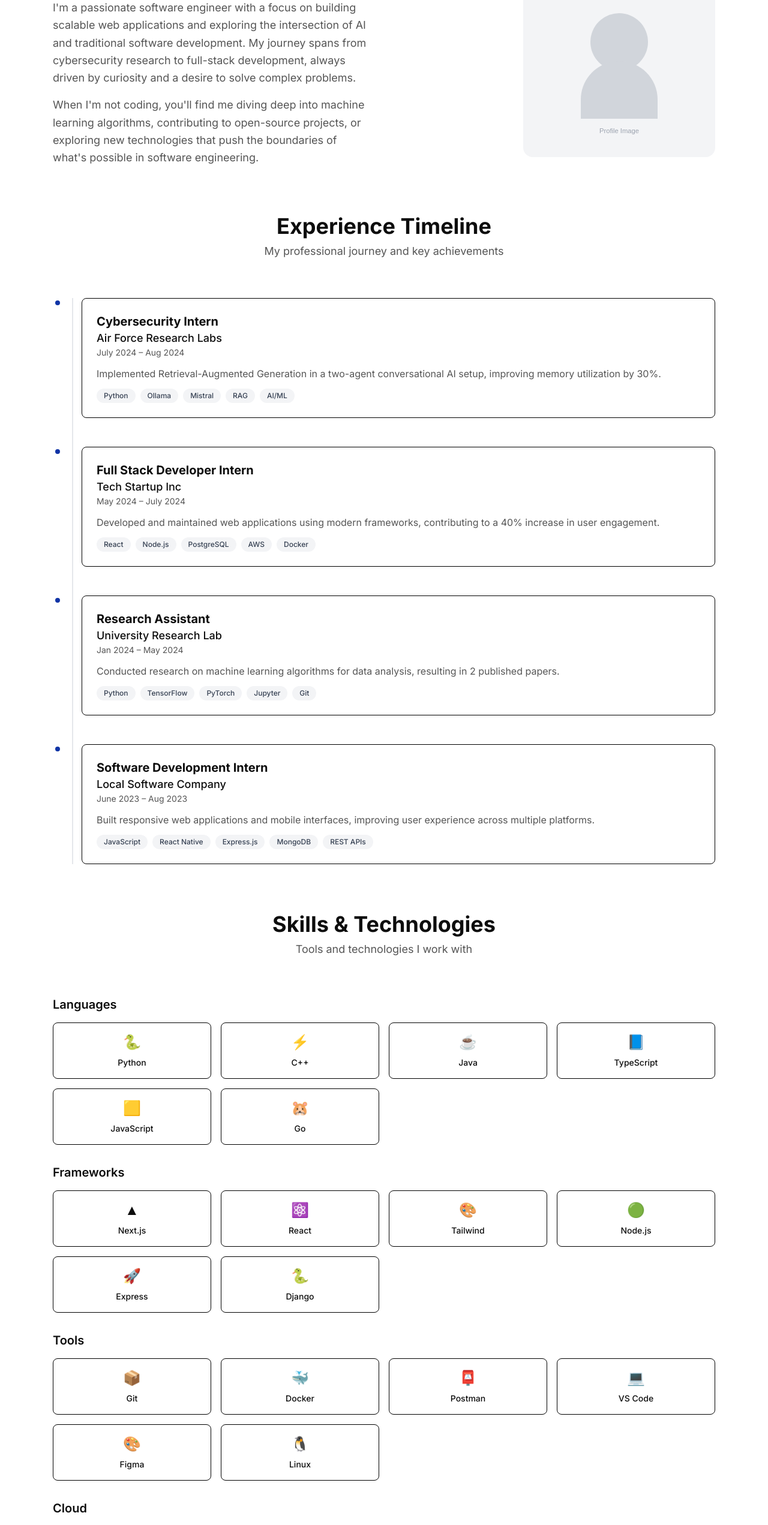
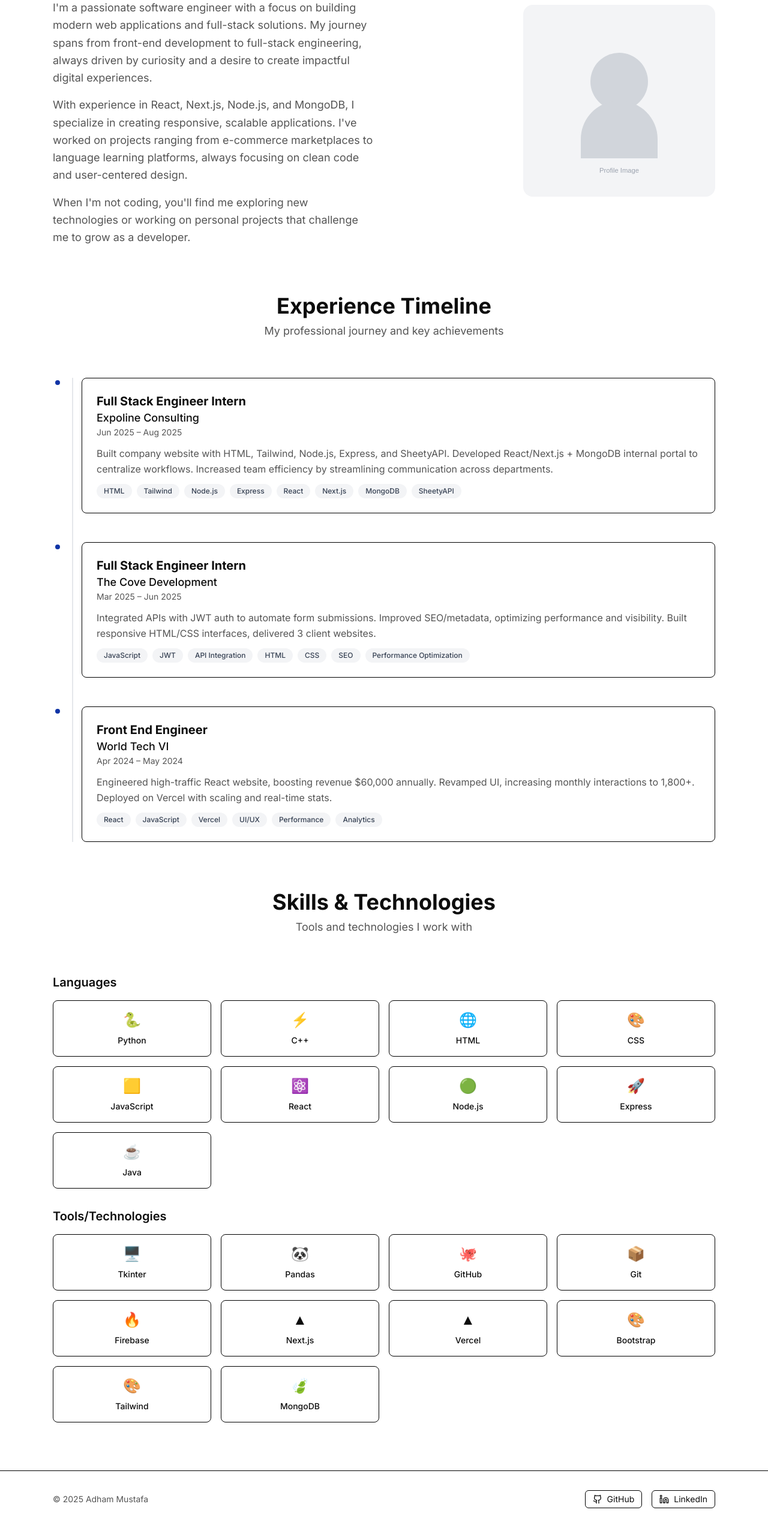
Before and after one commit to adhoomy/personal-portfolio, a Next.js app: page /about in a window 1280 px wide. Shown: the part 234-2777 px from the top of the page at 60% size. Built offline with nearby package versions, Linux system fonts and the light colour scheme.

Commit message:
Update portfolio with real resume data and fix project filters

```diff
--- a/app/about/page.tsx
+++ b/app/about/page.tsx
@@ -9,32 +9,25 @@ export default function About() {
     Languages: [
       { name: "Python", icon: "🐍" },
       { name: "C++", icon: "⚡" },
-      { name: "Java", icon: "☕" },
-      { name: "TypeScript", icon: "📘" },
+      { name: "HTML", icon: "🌐" },
+      { name: "CSS", icon: "🎨" },
       { name: "JavaScript", icon: "🟨" },
-      { name: "Go", icon: "🐹" },
-    ],
-    Frameworks: [
-      { name: "Next.js", icon: "▲" },
       { name: "React", icon: "⚛️" },
-      { name: "Tailwind", icon: "🎨" },
       { name: "Node.js", icon: "🟢" },
       { name: "Express", icon: "🚀" },
-      { name: "Django", icon: "🐍" },
+      { name: "Java", icon: "☕" },
     ],
-    Tools: [
+    "Tools/Technologies": [
+      { name: "Tkinter", icon: "🖥️" },
+      { name: "Pandas", icon: "🐼" },
+      { name: "GitHub", icon: "🐙" },
       { name: "Git", icon: "📦" },
-      { name: "Docker", icon: "🐳" },
-      { name: "Postman", icon: "📮" },
-      { name: "VS Code", icon: "💻" },
-      { name: "Figma", icon: "🎨" },
-      { name: "Linux", icon: "🐧" },
-    ],
-    Cloud: [
-      { name: "AWS", icon: "☁️" },
-      { name: "Azure", icon: "🔵" },
+      { name: "Firebase", icon: "🔥" },
+      { name: "Next.js", icon: "▲" },
       { name: "Vercel", icon: "▲" },
-      { name: "Netlify", icon: "🌐" },
+      { name: "Bootstrap", icon: "🎨" },
+      { name: "Tailwind", icon: "🎨" },
+      { name: "MongoDB", icon: "🍃" },
     ],
   };
 
@@ -54,7 +47,7 @@ export default function About() {
   return (
     <div className="py-20">
       {/* About Me Section */}
-      <section className="grid lg:grid-cols-2 gap-12 items-center mb-20">
+      <section className="grid lg:grid-cols-2 gap-8 items-center mb-20">
         <motion.div
           initial={{ opacity: 0, x: -20, y: 20 }}
           animate={{ opacity: 1, x: 0, y: 0 }}
@@ -66,15 +59,19 @@ export default function About() {
           </h1>
           <div className="space-y-4 text-lg leading-relaxed">
             <p className="text-secondary">
-              I'm a passionate software engineer with a focus on building scalable web applications
-              and exploring the intersection of AI and traditional software development. My journey
-              spans from cybersecurity research to full-stack development, always driven by curiosity
-              and a desire to solve complex problems.
+              I'm a passionate software engineer with a focus on building modern web applications
+              and full-stack solutions. My journey spans from front-end development to full-stack
+              engineering, always driven by curiosity and a desire to create impactful digital experiences.
             </p>
             <p className="text-secondary">
-              When I'm not coding, you'll find me diving deep into machine learning algorithms,
-              contributing to open-source projects, or exploring new technologies that push the
-              boundaries of what's possible in software engineering.
+              With experience in React, Next.js, Node.js, and MongoDB, I specialize in creating
+              responsive, scalable applications. I've worked on projects ranging from e-commerce
+              marketplaces to language learning platforms, always focusing on clean code and
+              user-centered design.
+            </p>
+            <p className="text-secondary">
+              When I'm not coding, you'll find me exploring new technologies or working on
+              personal projects that challenge me to grow as a developer.
             </p>
           </div>
         </motion.div>
--- a/app/contact/page.tsx
+++ b/app/contact/page.tsx
@@ -24,14 +24,7 @@ export default function Contact() {
           className="flex flex-col sm:flex-row items-center justify-center gap-4 mb-10"
         >
           <motion.a
-            href="mailto:adham@example.com"
-            className="px-6 py-3 rounded-xl font-semibold text-white bg-royal-blue hover:bg-royal-blue-light transition-all duration-200 hard-shadow-sm diagonal-hover hover:hard-shadow active:scale-95 border border-black"
-            whileTap={{ scale: 0.95 }}
-          >
-            Email
-          </motion.a>
-          <motion.a
-            href="https://github.com/adham-mustafa"
+            href="https://github.com/adhoomy"
             target="_blank"
             rel="noopener noreferrer"
             className="px-6 py-3 rounded-xl font-semibold text-white bg-orange-600 hover:bg-orange-500 transition-all duration-200 hard-shadow-sm diagonal-hover hover:hard-shadow active:scale-95 border border-black"
@@ -40,7 +33,7 @@ export default function Contact() {
             GitHub
           </motion.a>
           <motion.a
-            href="https://linkedin.com/in/adham-mustafa"
+            href="https://linkedin.com/in/adham-mustafa-"
             target="_blank"
             rel="noopener noreferrer"
             className="px-6 py-3 rounded-xl font-semibold text-white bg-[#0A66C2] hover:bg-[#0077b5] transition-all duration-200 hard-shadow-sm diagonal-hover hover:hard-shadow active:scale-95 border border-black"
--- a/app/page.tsx
+++ b/app/page.tsx
@@ -13,26 +13,25 @@ export default function Home() {
     Languages: [
       { name: "Python", icon: "🐍" },
       { name: "C++", icon: "⚡" },
+      { name: "HTML", icon: "🌐" },
+      { name: "CSS", icon: "🎨" },
+      { name: "JavaScript", icon: "🟨" },
+      { name: "React", icon: "⚛️" },
+      { name: "Node.js", icon: "🟢" },
+      { name: "Express", icon: "🚀" },
       { name: "Java", icon: "☕" },
-      { name: "TypeScript", icon: "📘" },
-      { name: "JavaScript", icon: "🟨" },
     ],
-    Frameworks: [
+    "Tools/Technologies": [
+      { name: "Tkinter", icon: "🖥️" },
+      { name: "Pandas", icon: "🐼" },
+      { name: "GitHub", icon: "🐙" },
+      { name: "Git", icon: "📦" },
+      { name: "Firebase", icon: "🔥" },
       { name: "Next.js", icon: "▲" },
-      { name: "React", icon: "⚛️" },
+      { name: "Vercel", icon: "▲" },
+      { name: "Bootstrap", icon: "🎨" },
       { name: "Tailwind", icon: "🎨" },
-      { name: "Node.js", icon: "🟢" },
-    ],
-    Tools: [
-      { name: "Git", icon: "📦" },
-      { name: "Docker", icon: "🐳" },
-      { name: "Postman", icon: "📮" },
-      { name: "VS Code", icon: "💻" },
-    ],
-    Cloud: [
-      { name: "AWS", icon: "☁️" },
-      { name: "Azure", icon: "🔵" },
-      { name: "Vercel", icon: "▲" },
+      { name: "MongoDB", icon: "🍃" },
     ],
   };
 
@@ -82,16 +81,7 @@ export default function Home() {
             className="flex flex-col sm:flex-row gap-4 justify-center items-center"
           >
             <motion.a
-              href="/resume.pdf"
-              target="_blank"
-              rel="noopener noreferrer"
-              className="px-6 py-3 rounded-xl bg-royal-blue text-white font-medium transition-all duration-200 hard-shadow-sm diagonal-hover hover:hard-shadow hover:bg-royal-blue-light active:scale-95 border border-black"
-              whileTap={{ scale: 0.95 }}
-            >
-              Resume
-            </motion.a>
-            <motion.a
-              href="https://github.com/adham-mustafa"
+              href="https://github.com/adhoomy"
               target="_blank"
               rel="noopener noreferrer"
               className="px-6 py-3 rounded-xl bg-orange-600 text-white font-medium transition-all duration-200 hard-shadow-sm diagonal-hover hover:hard-shadow hover:bg-orange-500 active:scale-95 border border-black"
@@ -100,7 +90,7 @@ export default function Home() {
               GitHub
             </motion.a>
             <motion.a
-              href="https://linkedin.com/in/adham-mustafa"
+              href="https://linkedin.com/in/adham-mustafa-"
               target="_blank"
               rel="noopener noreferrer"
               className="px-6 py-3 rounded-xl bg-[#0A66C2] text-white font-medium transition-all duration-200 hard-shadow-sm diagonal-hover hover:hard-shadow hover:bg-[#0077b5] active:scale-95 border border-black"
--- a/app/projects/page.tsx
+++ b/app/projects/page.tsx
@@ -8,7 +8,7 @@ import { projects } from "@/data/projects";
 export default function Projects() {
   const [activeFilter, setActiveFilter] = useState("All");
 
-  const filterCategories = ["All", "Web", "Backend", "AI"];
+  const filterCategories = ["All", "Frontend", "Backend", "Full-Stack"];
 
   const getTechColor = (tech: string) => {
     return 'px-3 py-1 text-xs font-medium bg-gray-100 text-gray-700 rounded-full hover:bg-royal-blue hover:text-white transition-colors duration-200';
@@ -16,9 +16,21 @@ export default function Projects() {
 
   const filteredProjects = projects.filter((project) => {
     if (activeFilter === "All") return true;
-    return project.tech.some((tech) =>
-      tech.toLowerCase().includes(activeFilter.toLowerCase())
-    );
+
+    const frontendTechs = ["React", "Next.js", "HTML", "CSS", "JavaScript", "Tailwind", "Bootstrap", "Framer Motion", "shadcn/ui"];
+    const backendTechs = ["Node.js", "Express", "MongoDB", "JWT", "bcrypt", "REST API", "API Integration"];
+    const fullStackTechs = ["Next.js", "MongoDB", "NextAuth.js", "Stripe", "Cloudinary", "Vercel"];
+
+    switch (activeFilter) {
+      case "Frontend":
+        return project.tech.some(tech => frontendTechs.includes(tech));
+      case "Backend":
+        return project.tech.some(tech => backendTechs.includes(tech));
+      case "Full-Stack":
+        return project.tech.some(tech => fullStackTechs.includes(tech));
+      default:
+        return true;
+    }
   });
 
   const containerVariants = {
@@ -64,9 +76,9 @@ export default function Projects() {
 
             switch (cat) {
               case "All": return "bg-royal-blue text-white";
-              case "Web": return "bg-royal-blue text-white";
+              case "Frontend": return "bg-royal-blue text-white";
               case "Backend": return "bg-royal-blue text-white";
-              case "AI": return "bg-royal-blue text-white";
+              case "Full-Stack": return "bg-royal-blue text-white";
               default: return "bg-royal-blue text-white";
             }
           };
--- a/components/Footer.tsx
+++ b/components/Footer.tsx
@@ -1,4 +1,4 @@
-import { Github, Linkedin, Mail } from 'lucide-react';
+import { Github, Linkedin } from 'lucide-react';
 
 export default function Footer() {
   return (
@@ -13,7 +13,7 @@ export default function Footer() {
           {/* Social Icons */}
           <div className="flex items-center space-x-4">
             <a
-              href="https://github.com/adham-mustafa"
+              href="https://github.com/adhoomy"
               target="_blank"
               rel="noopener noreferrer"
               className="rounded-md border border-black px-3 py-1 text-sm text-foreground hover:bg-royal-blue hover:text-white transition-colors flex items-center gap-2 diagonal-hover hard-shadow-sm"
@@ -23,7 +23,7 @@ export default function Footer() {
               <span className="hidden sm:inline">GitHub</span>
             </a>
             <a
-              href="https://linkedin.com/in/adham-mustafa"
+              href="https://linkedin.com/in/adham-mustafa-"
               target="_blank"
               rel="noopener noreferrer"
               className="rounded-md border border-black px-3 py-1 text-sm text-foreground hover:bg-royal-blue hover:text-white transition-colors flex items-center gap-2 diagonal-hover hard-shadow-sm"
@@ -32,14 +32,6 @@ export default function Footer() {
               <Linkedin size={16} />
               <span className="hidden sm:inline">LinkedIn</span>
             </a>
-            <a
-              href="mailto:adham@example.com"
-              className="rounded-md border border-black px-3 py-1 text-sm text-foreground hover:bg-royal-blue hover:text-white transition-colors flex items-center gap-2 diagonal-hover hard-shadow-sm"
-              aria-label="Email"
-            >
-              <Mail size={16} />
-              <span className="hidden sm:inline">Email</span>
-            </a>
           </div>
         </div>
       </div>
--- a/data/experience.js
+++ b/data/experience.js
@@ -1,34 +1,26 @@
 export const experience = [
   {
     id: 1,
-    company: "Air Force Research Labs",
-    role: "Cybersecurity Intern",
-    dates: "July 2024 – Aug 2024",
-    description: "Implemented Retrieval-Augmented Generation in a two-agent conversational AI setup, improving memory utilization by 30%.",
-    tech: ["Python", "Ollama", "Mistral", "RAG", "AI/ML"]
+    company: "Expoline Consulting",
+    role: "Full Stack Engineer Intern",
+    dates: "Jun 2025 – Aug 2025",
+    description: "Built company website with HTML, Tailwind, Node.js, Express, and SheetyAPI. Developed React/Next.js + MongoDB internal portal to centralize workflows. Increased team efficiency by streamlining communication across departments.",
+    tech: ["HTML", "Tailwind", "Node.js", "Express", "React", "Next.js", "MongoDB", "SheetyAPI"]
   },
   {
     id: 2,
-    company: "Tech Startup Inc",
-    role: "Full Stack Developer Intern",
-    dates: "May 2024 – July 2024",
-    description: "Developed and maintained web applications using modern frameworks, contributing to a 40% increase in user engagement.",
-    tech: ["React", "Node.js", "PostgreSQL", "AWS", "Docker"]
+    company: "The Cove Development",
+    role: "Full Stack Engineer Intern",
+    dates: "Mar 2025 – Jun 2025",
+    description: "Integrated APIs with JWT auth to automate form submissions. Improved SEO/metadata, optimizing performance and visibility. Built responsive HTML/CSS interfaces, delivered 3 client websites.",
+    tech: ["JavaScript", "JWT", "API Integration", "HTML", "CSS", "SEO", "Performance Optimization"]
   },
   {
     id: 3,
-    company: "University Research Lab",
-    role: "Research Assistant",
-    dates: "Jan 2024 – May 2024",
-    description: "Conducted research on machine learning algorithms for data analysis, resulting in 2 published papers.",
-    tech: ["Python", "TensorFlow", "PyTorch", "Jupyter", "Git"]
-  },
-  {
-    id: 4,
-    company: "Local Software Company",
-    role: "Software Development Intern",
-    dates: "June 2023 – Aug 2023",
-    description: "Built responsive web applications and mobile interfaces, improving user experience across multiple platforms.",
-    tech: ["JavaScript", "React Native", "Express.js", "MongoDB", "REST APIs"]
+    company: "World Tech VI",
+    role: "Front End Engineer",
+    dates: "Apr 2024 – May 2024",
+    description: "Engineered high-traffic React website, boosting revenue $60,000 annually. Revamped UI, increasing monthly interactions to 1,800+. Deployed on Vercel with scaling and real-time stats.",
+    tech: ["React", "JavaScript", "Vercel", "UI/UX", "Performance", "Analytics"]
   }
 ];
--- a/data/projects.js
+++ b/data/projects.js
@@ -1,45 +1,56 @@
 export const projects = [
   {
     id: 1,
-    title: "Realtime Chat App",
+    title: "Learn Shami",
     description:
-      "A scalable chat platform with live presence, optimistic updates, and end-to-end encryption.",
-    tech: ["Next.js", "TypeScript", "WebSocket", "Prisma"],
-    github: "https://github.com/adham-mustafa/realtime-chat",
-    demo: "https://example.com/chat",
+      "Full-stack Arabic learning app with flashcards, quizzes, spaced repetition. Integrated OpenAI TTS API + SM-2 algorithm. NextAuth.js + MongoDB, deployed on Vercel. Enhanced UI/UX with Framer Motion + shadcn/ui.",
+    tech: ["Next.js", "MongoDB", "NextAuth.js", "OpenAI TTS", "Framer Motion", "shadcn/ui", "Vercel"],
+    github: "https://github.com/adhoomy/learnshami",
+    demo: "https://learnshami.vercel.app/landing",
     image: "/images/placeholder.svg",
     featured: true,
   },
   {
     id: 2,
-    title: "AI Docs Summarizer",
+    title: "SupplierHub",
     description:
-      "Ingests long PDFs and returns concise, queryable summaries with source citations.",
-    tech: ["Next.js", "OpenAI", "Pinecone", "Tailwind"],
-    github: "https://github.com/adham-mustafa/ai-docs",
-    demo: "https://example.com/ai-docs",
+      "Responsive marketplace for business supplies. Stripe payment gateway, role-based auth with NextAuth.js. Backend: Next.js API routes + MongoDB + Cloudinary.",
+    tech: ["Next.js", "MongoDB", "NextAuth.js", "Stripe", "Cloudinary", "Tailwind", "Vercel"],
+    github: "https://github.com/adhoomy/supplierhub",
+    demo: "https://supplier-ecommerce.vercel.app/",
     image: "/images/placeholder.svg",
     featured: true,
   },
   {
     id: 3,
-    title: "Personal Finance Dashboard",
+    title: "Job Application Tracker API",
     description:
-      "Track budgets, investments, and cashflow with bank syncing and beautiful charts.",
-    tech: ["Next.js", "tRPC", "Postgres", "Tailwind"],
-    github: "https://github.com/adham-mustafa/finance-dashboard",
-    demo: "https://example.com/finance",
+      "Backend API with JWT auth for job applications. Secure sessions, hashed passwords, modular architecture.",
+    tech: ["Node.js", "Express", "MongoDB", "JWT", "bcrypt", "REST API"],
+    github: "https://github.com/adhoomy/job-tracker-api",
+    demo: "https://job-tracker-api.vercel.app/",
     image: "/images/placeholder.svg",
-    featured: true,
+    featured: false,
   },
   {
     id: 4,
-    title: "Tiny URL Shortener",
+    title: "Store Search Filter API",
     description:
-      "URL shortener with analytics, QR codes, and custom domains.",
-    tech: ["Next.js", "Edge Runtime", "KV"],
-    github: "https://github.com/adham-mustafa/tinyurl",
-    demo: "https://example.com/tiny",
+      "RESTful API with filtering, sorting, field selection, pagination. Mongoose schemas + modular async ops.",
+    tech: ["Node.js", "Express", "MongoDB", "Mongoose", "REST API", "Pagination"],
+    github: "https://github.com/adhoomy/store-filter-api",
+    demo: "https://store-filter-api.vercel.app/",
+    image: "/images/placeholder.svg",
+    featured: false,
+  },
+  {
+    id: 5,
+    title: "Task Manager App",
+    description:
+      "Node.js + Express + MongoDB CRUD app. Responsive, accessible UI, middleware + validation.",
+    tech: ["Node.js", "Express", "MongoDB", "HTML", "CSS", "JavaScript", "CRUD"],
+    github: "https://github.com/adhoomy/task-manager",
+    demo: "https://task-manager-adhoomy.vercel.app/",
     image: "/images/placeholder.svg",
     featured: false,
   },
```
